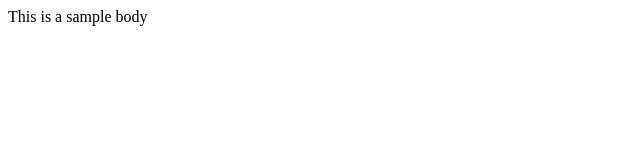
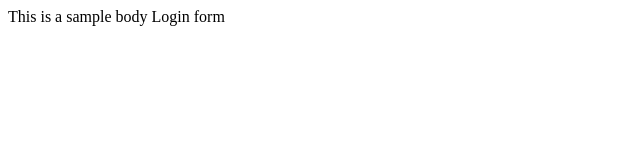
Before and after one commit to Ram-SN/test_repo, a plain HTML site: page index.html in a window 1280 px wide. Shown: the full height of the page, 0-640 px from the left. Drawn offline with Linux system fonts and the light colour scheme.

Commit message:
login form

```diff
--- /dev/null
+++ b/dir2/app2.js
@@ -0,0 +1 @@
+console.log(123);
--- a/index.html
+++ b/index.html
@@ -5,5 +5,6 @@
 </head>
 <body>
 	This is a sample body
+	Login form
 </body>
 </html>
```
Also changed, not shown: login.html (added, +1 -0 lines), log.txt (added).
